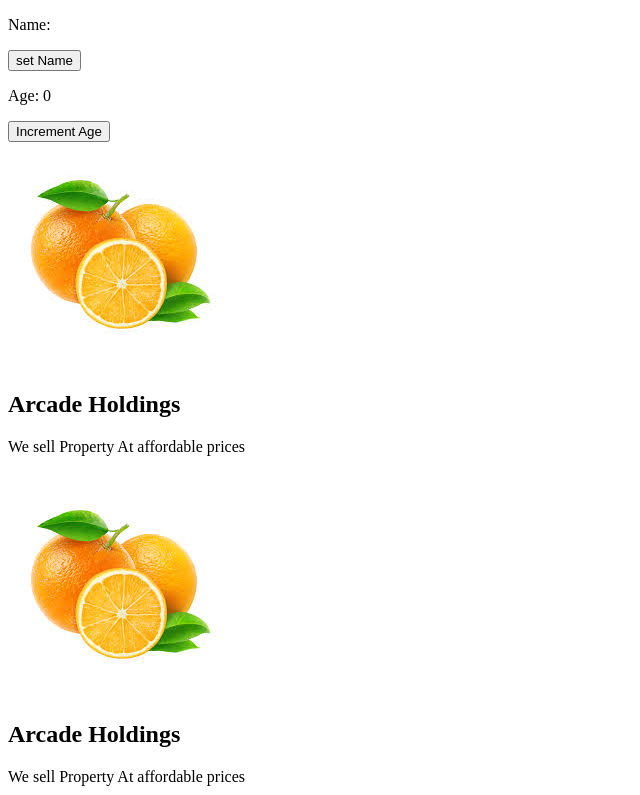
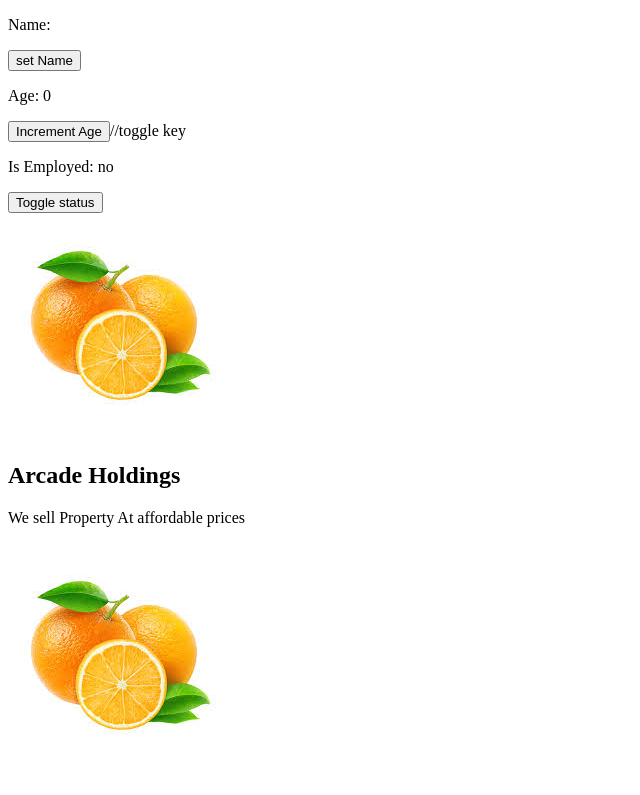
Before and after one commit to hpeter19/React, a React (Vite) app: page / in a window 1280 px wide. Shown: the top 795 px of the page, without its empty margins (0-640 px from the left). Built offline with nearby package versions, Linux system fonts and the light colour scheme.

Commit message:
toggle key

```diff
--- a/src/myComponent.jsx
+++ b/src/myComponent.jsx
@@ -4,6 +4,7 @@ function MyComponent(){
 const [name,setName]= useState();
 const [age,setAge] = useState(0); //setting age component to increment age
 //age is set to initially 0 after which its incremenented
+const [isEmployed, setIsEmployed]= useState(false);
 
 const updateName = () => {
 
@@ -14,6 +15,10 @@ const incrementAge = () => {
 
 }
 
+const toggleEmployedStatus =() =>{
+    setIsEmployed(!isEmployed);
+
+}
 return(<div>
     <p>Name: {name}</p>
     <button onClick={updateName}>set Name</button>
@@ -21,6 +26,9 @@ return(<div>
 
     <p>Age: {age}</p>
     <button onClick= {incrementAge} > Increment Age </button>
+//toggle key
+    <p>Is Employed: {isEmployed ? "yes":"no"}</p>
+    <button onClick= {toggleEmployedStatus} > Toggle status</button>
 
 </div>);
 
```
